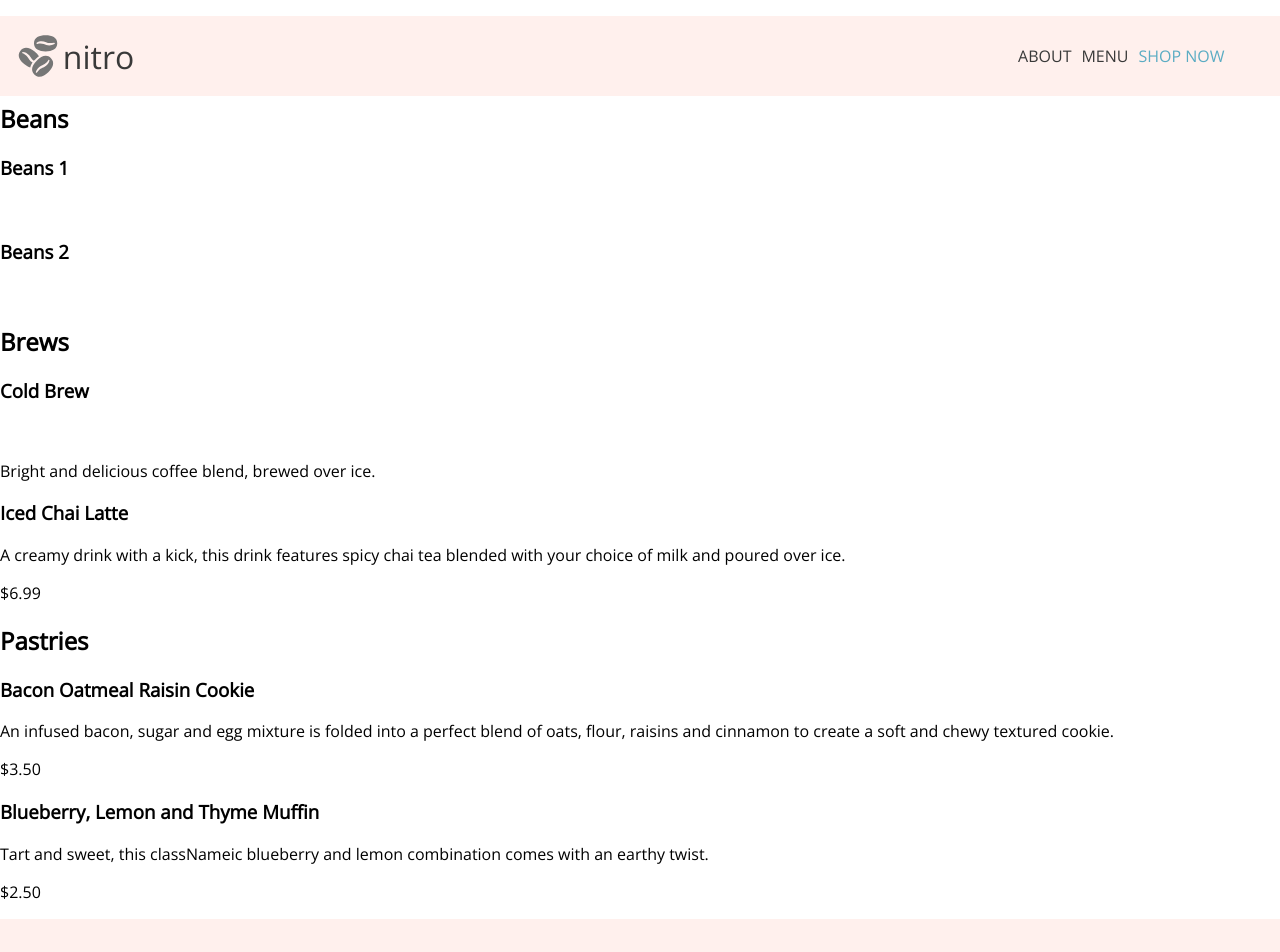
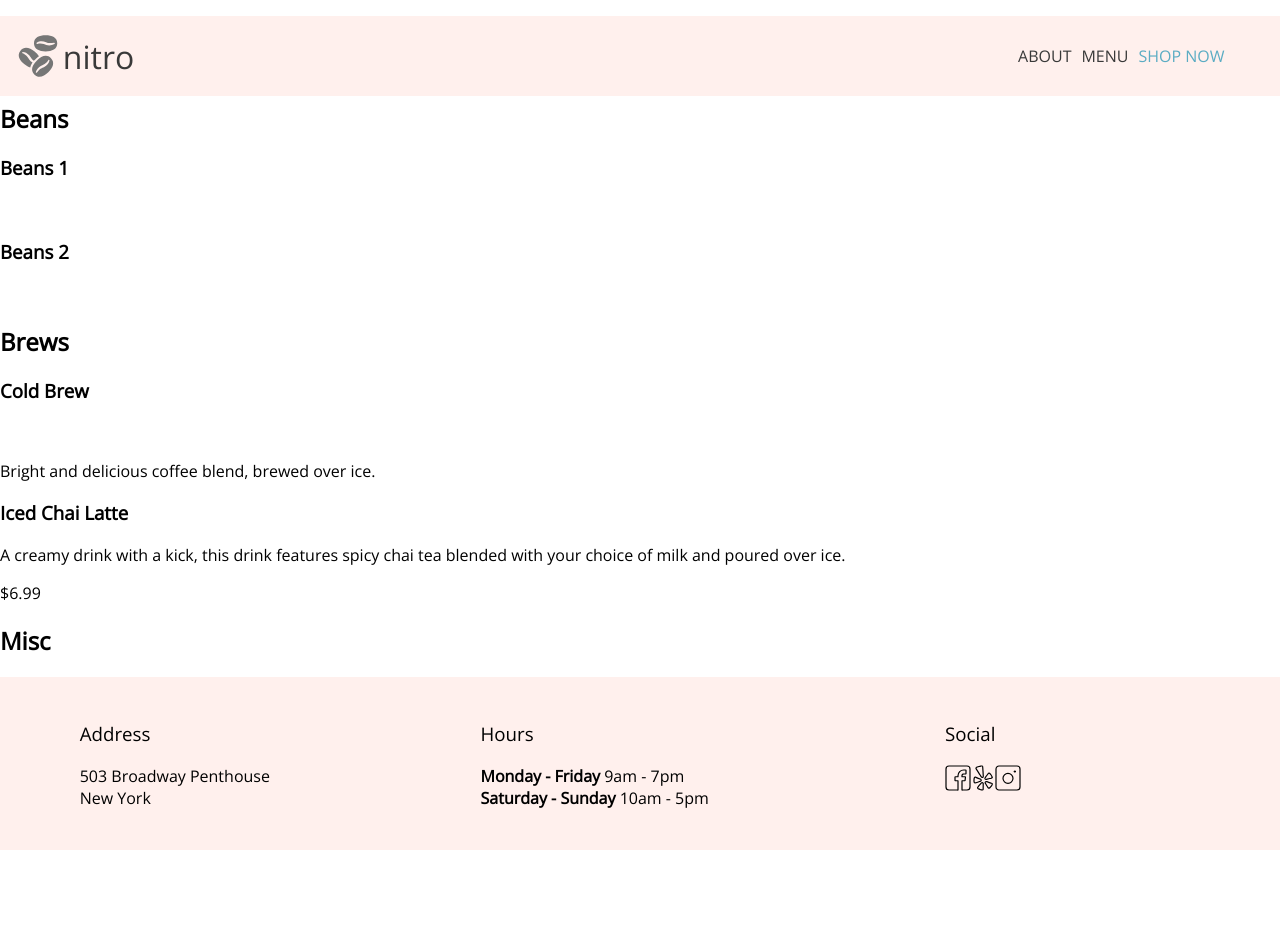
Before and after one commit to gabriellemalate/ECommerce-Site__CoffeeShop, a React (Create React App) app: page /shop in a window 1280 px wide. Shown: the top 952 px of the page. After the commit the page ends 850 px from the top, so only its background shows below. Built offline with nearby package versions, Linux system fonts and the light colour scheme; the HTML template or start-up script is replaced by a standard one.

Commit message:
misc category shop page:

```diff
--- a/src/pages/ShopPage/ShopPage.js
+++ b/src/pages/ShopPage/ShopPage.js
@@ -80,27 +80,30 @@ function ShopPage() {
                     </article>
                 </article>
 
-                <article className="shop__category shop__category--food" id="pastries">
-                    <h2>Pastries</h2>
+                <article className="shop__category shop__category--food" id="misc">
+                    <h2>Misc</h2>
                     <article className="food__foodItems">
                         <article className="shop-item">
                             <h3 className="shop-item__name">
-                                Bacon Oatmeal Raisin Cookie</h3>
+
+                            </h3>
                             <p className="shop-item__par">
-                                An infused bacon, sugar and egg mixture is folded into a perfect
-                                blend of oats, flour, raisins and cinnamon to create a soft and
-                                chewy textured cookie.
+
                             </p>
-                            <p className="shop-item__price">$3.50</p>
+                            <p className="shop-item__price">
+
+                            </p>
                         </article>
                         <article className="shop-item">
                             <h3 className="shop-item__name">
-                                Blueberry, Lemon and Thyme Muffin</h3>
+
+                            </h3>
                             <p className="shop-item__par">
-                                Tart and sweet, this classNameic blueberry and lemon combination comes
-                                with an earthy twist.
+
                             </p>
-                            <p className="shop-item__price">$2.50</p>
+                            <p className="shop-item__price">
+
+                            </p>
                         </article>
                     </article>
                 </article>
```
